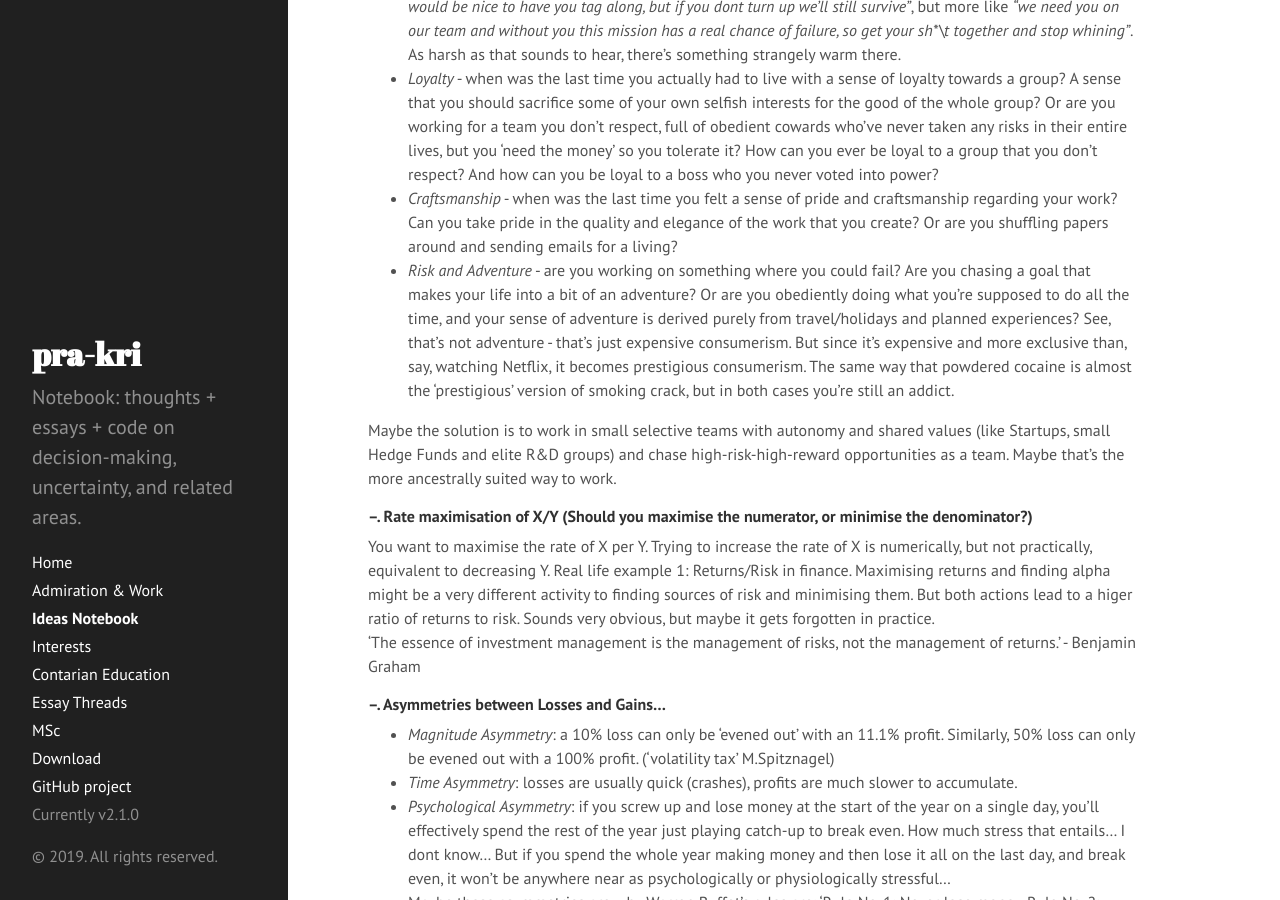
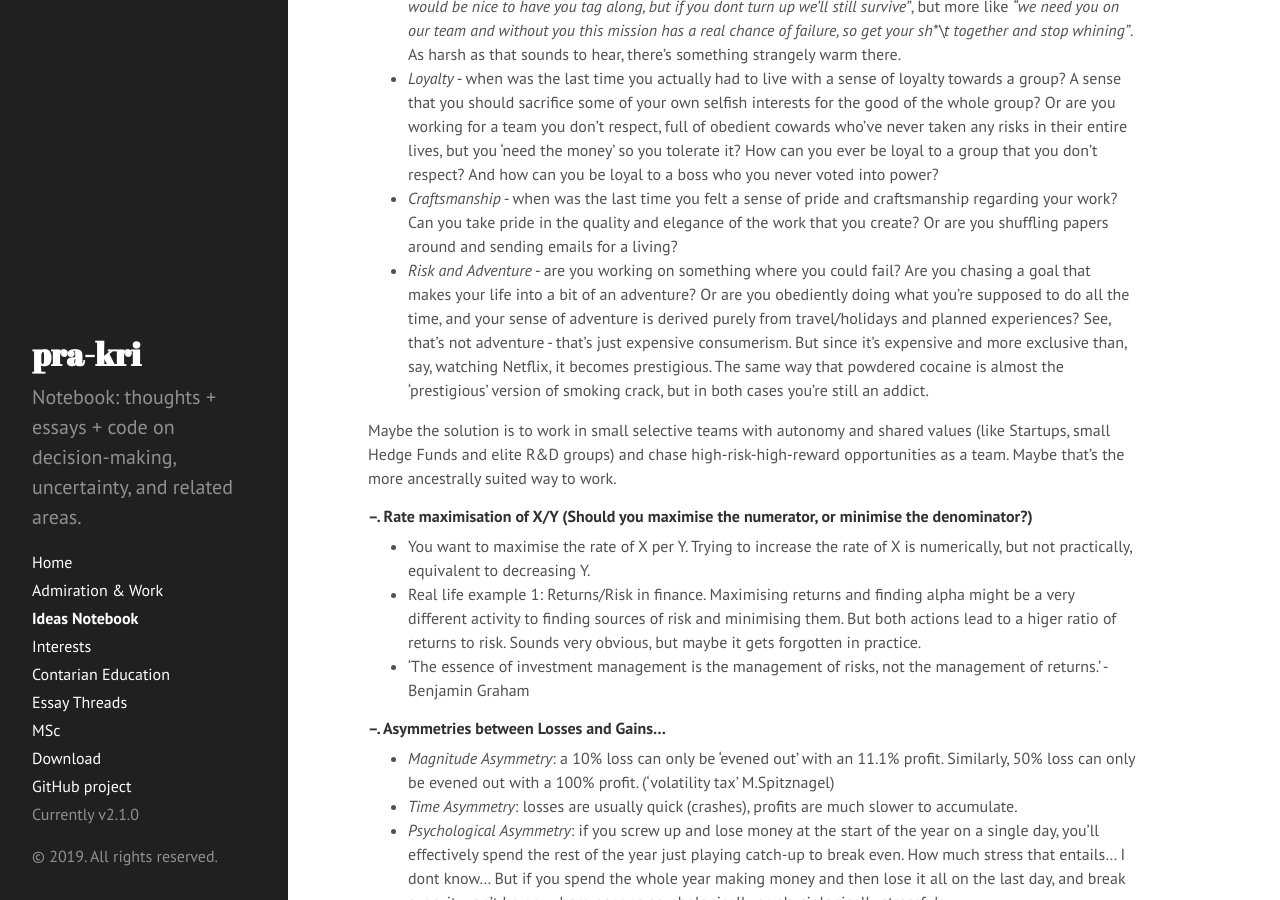
Before and after one commit to pra-kri/pra-kri.github.io, a Jekyll site: the page built from IdeasNotebook.md, in a window 1280 px wide and 900 px high, scrolled down 474 px. Built offline with Jekyll 4.4.1, drawn with Linux system fonts in a browser that asks for light colours; Markdown is read by kramdown in place of the engine named in the settings.

Commit message:
Update IdeasNotebook.md

```diff
--- a/IdeasNotebook.md
+++ b/IdeasNotebook.md
@@ -17,13 +17,14 @@ There are a few 'ancestral' emotions that, historically, our ancestors have alwa
 * *Being needed by your team* - when was the last time that you felt *needed* within your 'tribe'? Not just *"it would be nice to have you tag along, but if you dont turn up we'll still survive"*, but more like *"we need you on our team and without you this mission has a real chance of failure, so get your sh\*\t together and stop whining"*. As harsh as that sounds to hear, there's something strangely warm there.
 * *Loyalty* - when was the last time you actually had to live with a sense of loyalty towards a group? A sense that you should sacrifice some of your own selfish interests for the good of the whole group? Or are you working for a team you don't respect, full of obedient cowards who've never taken any risks in their entire lives, but you 'need the money' so you tolerate it? How can you ever be loyal to a group that you don't respect? And how can you be loyal to a boss who you never voted into power?
 * *Craftsmanship* - when was the last time you felt a sense of pride and craftsmanship regarding your work? Can you take pride in the quality and elegance of the work that you create? Or are you shuffling papers around and sending emails for a living?
-* *Risk and Adventure* - are you working on something where you could fail? Are you chasing a goal that makes your life into a bit of an adventure? Or are you obediently doing what you're supposed to do all the time, and your sense of adventure is derived purely from travel/holidays and planned experiences? See, that's not adventure - that's just expensive consumerism. But since it's expensive and more exclusive than, say, watching Netflix, it becomes prestigious consumerism. The same way that powdered cocaine is almost the 'prestigious' version of smoking crack, but in both cases you're still an addict.
+* *Risk and Adventure* - are you working on something where you could fail? Are you chasing a goal that makes your life into a bit of an adventure? Or are you obediently doing what you're supposed to do all the time, and your sense of adventure is derived purely from travel/holidays and planned experiences? See, that's not adventure - that's just expensive consumerism. But since it's expensive and more exclusive than, say, watching Netflix, it becomes prestigious. The same way that powdered cocaine is almost the 'prestigious' version of smoking crack, but in both cases you're still an addict.
 
 Maybe the solution is to work in small selective teams with autonomy and shared values (like Startups, small Hedge Funds and elite R&D groups) and chase high-risk-high-reward opportunities as a team. Maybe that's the more ancestrally suited way to work.
 
 ##### --. Rate maximisation of X/Y (Should you maximise the numerator, or minimise the denominator?)
-You want to maximise the rate of X per Y. Trying to increase the rate of X is numerically, but not practically, equivalent to decreasing Y. Real life example 1: Returns/Risk in finance. Maximising returns and finding alpha might be a very different activity to finding sources of risk and minimising them. But both actions lead to a higer ratio of returns to risk. Sounds very obvious, but maybe it gets forgotten in practice.<br>
-'The essence of investment management is the management of risks, not the management of returns.' - Benjamin Graham
+* You want to maximise the rate of X per Y. Trying to increase the rate of X is numerically, but not practically, equivalent to decreasing Y.
+* Real life example 1: Returns/Risk in finance. Maximising returns and finding alpha might be a very different activity to finding sources of risk and minimising them. But both actions lead to a higer ratio of returns to risk. Sounds very obvious, but maybe it gets forgotten in practice.
+* 'The essence of investment management is the management of risks, not the management of returns.' - Benjamin Graham
 
 ##### --. Asymmetries between Losses and Gains...
 * *Magnitude Asymmetry*: a 10% loss can only be 'evened out' with an 11.1% profit. Similarly, 50% loss can only be evened out with a 100% profit. ('volatility tax' M.Spitznagel)
@@ -40,9 +41,8 @@ You want to maximise the rate of X per Y. Trying to increase the rate of X is nu
 * So, in a very nerdy way, it's something like: **d(Wisdom)/dt = c*(Courage) + k*(Curiosity)**.
 
 ##### --. Gatekeepers and Rejection
-I've noticed that rejection feels refreshingly fair when it seems like I've been judged on my actual qualities. Sure, it hurts a little bit - but there's no 'salty' leftover resentment: I feel perfectly fine afterwards, and if anything it motivates me to improve my skills.
-
-But when a rejection feels like it was based on surface level inaccurate information, and was made by someone who couldn't make a proper judgement, there's leftover resentment - it feels almost unethical. Most commonly,'unfair' rejections seem to come from gatekeepers: or those who don't have the skills to judge quality, but are in the position to do so. In other words, skillless recruiters and HR leeches with disproportionate power and influence. The types who are impressed by buzzwords and judge you based on the presence of those buzzwords, while the only tangible skill they themselves have is 'sending emails'. But credit where credit is due: some of the recruiters thrive in a risky career where their income depends on their performance; I think that's quite respectable.
+* I've noticed that rejection feels refreshingly fair when it seems like I've been judged on my actual qualities. Sure, it hurts a little bit - but there's no 'salty' leftover resentment: I feel perfectly fine afterwards, and if anything it motivates me to improve my skills.
+* But when a rejection feels like it was based on surface level inaccurate information, and was made by someone who couldn't make a proper judgement, there's leftover resentment - it feels almost unethical. Most commonly,'unfair' rejections seem to come from gatekeepers: or those who don't have the skills to judge quality, but are in the position to do so. In other words, skillless recruiters and HR leeches with disproportionate power and influence. The types who are impressed by buzzwords and judge you based on the presence of those buzzwords, while the only tangible skill they themselves have is 'sending emails'. But credit where credit is due: some of the recruiters thrive in a risky career where their income depends on their performance; I think that's quite respectable.
 
 ##### --. Intervention vs Post-hoc Analysis
 Within fields like Medicine, how much extra data can you collect and 'exploit' through measuring the effectiveness of small actions and interventions, rather than doing one large snapshot statistical analysis after all the treatment is done? How much data granularity do you lose by viewing a complex sequence of events as a single outcome *after* the ordeal? What examples can you find irl?
```
